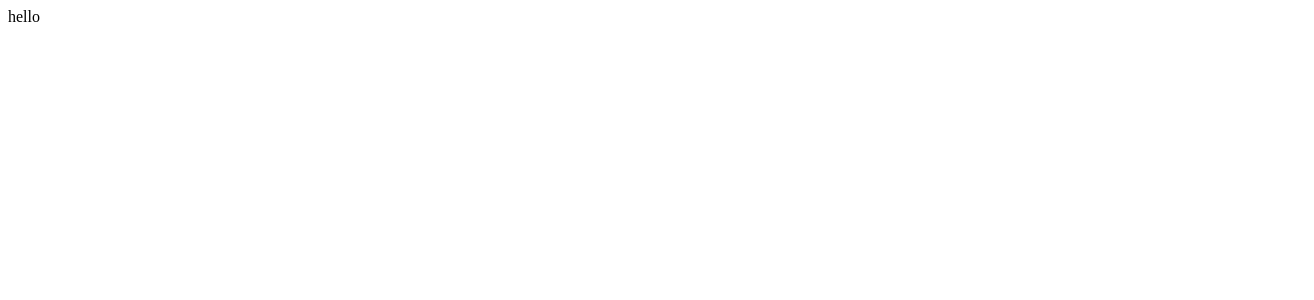
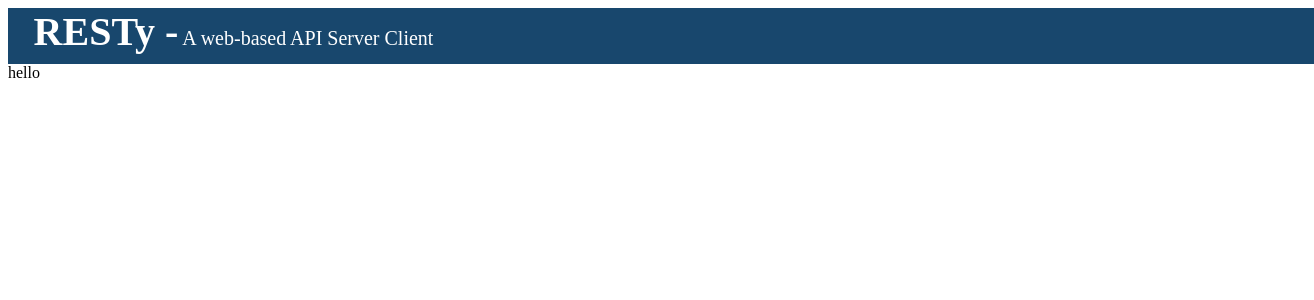
Before and after one commit to MissaelOrtiz/RESTy-lab, a React app: page / in a window 1280 px wide. Shown: the top 300 px of the page, 1314 px wide, since content can reach past the window. Built offline with nearby package versions, Linux system fonts and the light colour scheme.

Commit message:
added Header and slight css

```diff
--- /dev/null
+++ b/src/components/RESTy/Header.jsx
@@ -0,0 +1,13 @@
+import React, { Component } from 'react';
+import styles from '../../styles/RestyCss.css';
+
+export default class Header extends Component {
+  render() {
+    return (
+      <div className={styles.Header}>
+        RESTy -
+        <span className={styles.smallText}> A web-based API Server Client</span>
+      </div>
+    );
+  }
+}
--- a/src/components/app/App.jsx
+++ b/src/components/app/App.jsx
@@ -1,6 +1,10 @@
 import React from 'react';
 import RestyContainer from '../../containers/RestyContainer';
+import Header from '../RESTy/Header';
 
 export default function App() {
-  return <RestyContainer />;
+  return <>
+    <Header />
+    <RestyContainer />
+  </>;
 }
--- /dev/null
+++ b/src/styles/RestyCss.css
@@ -0,0 +1,15 @@
+.Header {
+    width: 100vw;
+    height: 7vh;
+    background: rgb(24, 71, 109);
+    color: white;
+    font-size: 2.5rem;
+    font-weight: bolder;
+    padding-left: 2vw;
+    text-align: left;
+}
+
+.smallText {
+    font-size: 1.25rem;
+    font-weight: normal;
+}
```
